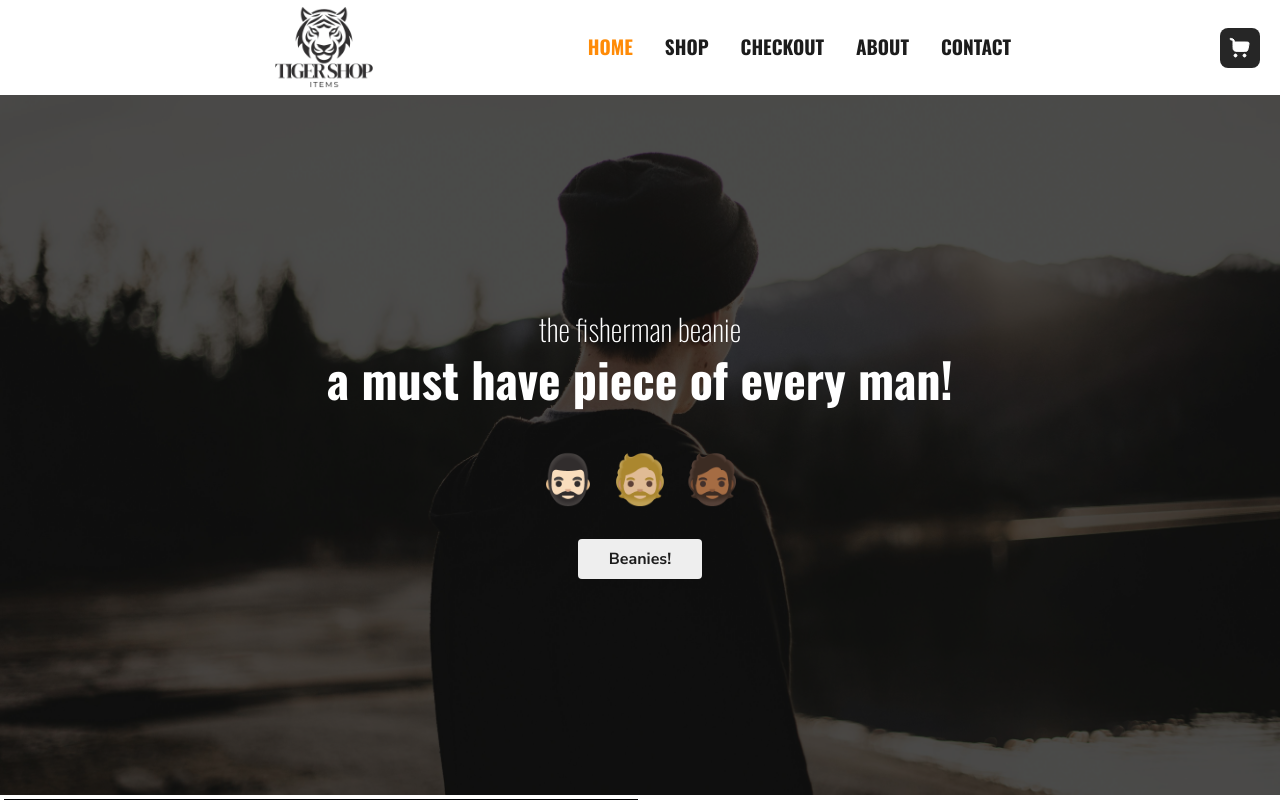
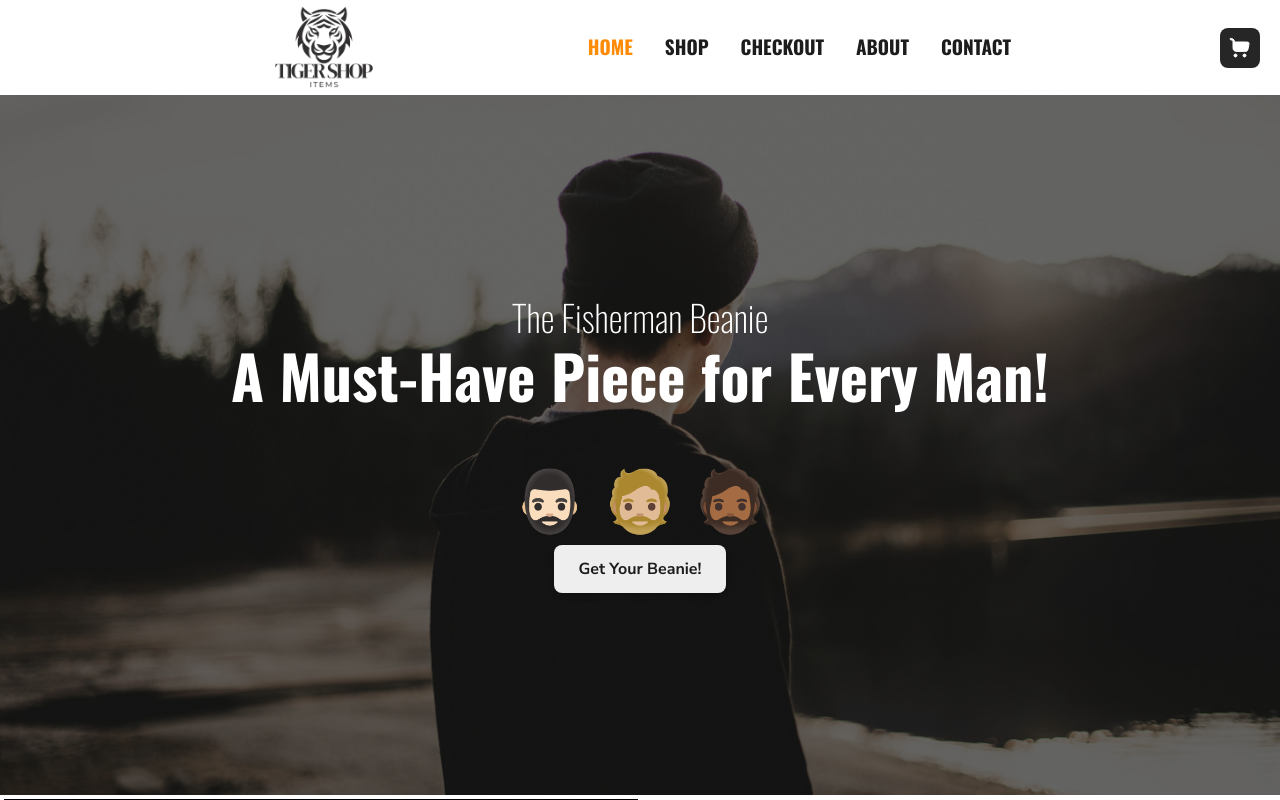
Before and after one commit to Gaspardious/beanie, a Next.js app in the folder beanie/: page / in a window 1280 px wide. Shown: the top 800 px of the page. Built offline with nearby package versions, Linux system fonts and the light colour scheme.

Commit message:
SEO testing

```diff
--- a/beanie/src/app/page.tsx
+++ b/beanie/src/app/page.tsx
@@ -1,24 +1,45 @@
 import Info from "../../components/Info/Info";
 import Link from "next/link";
 import Reviews from "../../components/Reviews/Reviews";
-
+import Image from 'next/image'
+import Head from 'next/head';
 
 export default function Home() {
   return (
     <div className="flex min-h-screen flex-col items-center justify-center">
-      <div className="relative h-[700px] w-full bg-cover bg-center bg-no-repeat bg-[url('/beanie.webp')]">
-        <div className="absolute inset-0 bg-black opacity-70"></div>
-          <div className="relative flex flex-col items-center justify-center h-full text-center">
-            <h1 className="text-2xl sm:text-3xl font-extralight text-white ">the fisherman beanie</h1>
-            <h2 className="text-4xl sm:text-5xl font-bold text-white mt-2 mx-15 mb-5">  a must have piece of every man! <br /> <br />🧔🏻‍♂️ 🧔🏼 🧔🏾 </h2>
-           <Link href="/shop"> <button className="bg-[#eeeeee] hover:scale-105 cursor-pointer text-[#1c1c1c] font-bold py-2 px-4 mt-5 rounded w-31">Beanies!</button> </Link>
-          </div>
+      <Head>
+        <link rel="preload" as="image" href="/beanie.webp" type="image/webp" />
+        </Head>
+
+      <div className="relative h-[700px] w-full bg-cover">
+        <Image
+          src="/beanie.webp"
+          alt="Hero Beanie"
+          width={1000}
+          height={700}
+          priority
+          className="object-cover w-full h-full"
+        />
+
+        <div className="absolute inset-0 bg-black opacity-60"></div>
+
+        <div className="absolute inset-0 flex flex-col items-center justify-center text-center px-5">
+          <h1 className="text-3xl sm:text-4xl font-light text-white">The Fisherman Beanie</h1>
+          <h2 className="text-5xl sm:text-6xl font-bold text-white mt-2 mb-5">A Must-Have Piece for Every Man! <br /> <br />🧔🏻‍♂️ 🧔🏼 🧔🏾</h2>
+          <Link href="/shop">
+            <button className="bg-[#eeeeee] hover:scale-105 cursor-pointer text-[#1c1c1c] font-bold py-3 px-6 rounded-lg shadow-md">
+              Get Your Beanie!
+            </button>
+          </Link>
         </div>
+      </div>
+
       <Info BigText="You know you want a beanie. Stop playin." SmallText="Get your beanie now!" ImageSrc="/beanie_red.webp" BtnText="Beanies"/>
-      <Info BigText="No matter profession. A beanie is needed." SmallText="Get one now!" BtnText="Go on now, get it!" ImageSrc="/beanie_red2.webp" reverse/>
+      <Info BigText="No matter the profession. A beanie is needed." SmallText="Get one now!" BtnText="Go on now, get it!" ImageSrc="/beanie_red2.webp" reverse/>
+
       <div className="flex flex-wrap justify-center gap-2">
-      <Reviews customerNumber='Kund #56' customerName="Johnny B Carlsson" heading='Nöjd!!' text='Mitt badrum blev så himla fint. Jag är säg glad och lycklig!'  />
-      <Reviews customerNumber='Kund #56' customerName="Johnny B Carlsson" heading='Nöjd!!' text='Mitt badrum blev så himla fint. Jag är säg glad och lycklig!'  />
+        <Reviews customerNumber='Kund #56' customerName="Johnny B Carlsson" heading='Nöjd!!' text='Mitt badrum blev så himla fint. Jag är säg glad och lycklig!' />
+        <Reviews customerNumber='Kund #56' customerName="Johnny B Carlsson" heading='Nöjd!!' text='Mitt badrum blev så himla fint. Jag är säg glad och lycklig!' />
       </div>
     </div>
   );
```
